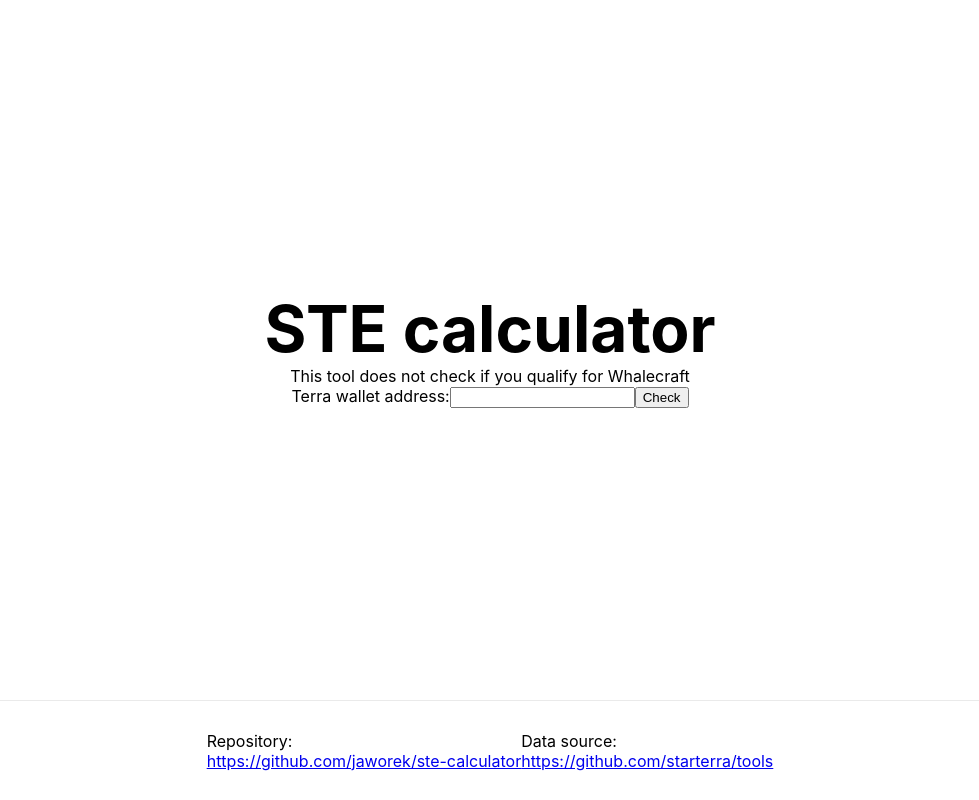
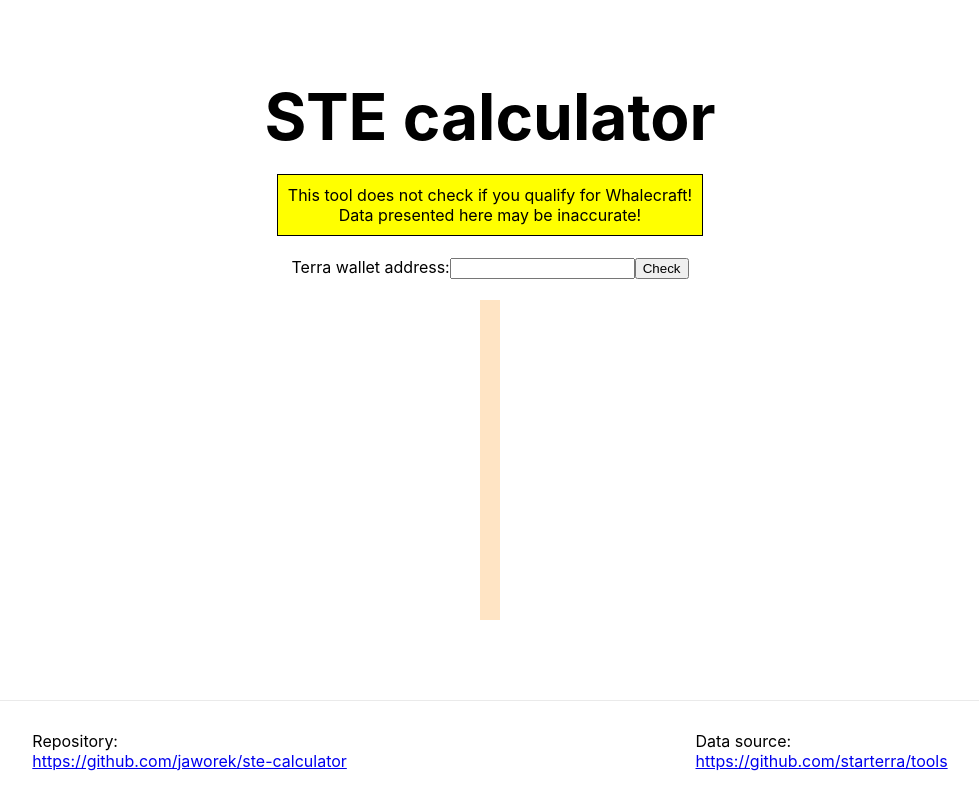
Before and after one commit to jaworek/ste-calculator, a Next.js app: page / in a window 1280 px wide. Shown: the whole page, without its empty margins (150-1129 px from the left). Built offline with nearby package versions, Linux system fonts and the light colour scheme.

Commit message:
update styles

```diff
--- a/pages/index.tsx
+++ b/pages/index.tsx
@@ -4,6 +4,8 @@ import { useState } from "react";
 import styles from "../styles/Home.module.css";
 
 const URL = "https://starterra-tools-ste-be.herokuapp.com/ste/";
+
+const FACTIONS_URL = "https://api.starterra.io/factions";
 
 type Data = {
   address: string;
@@ -32,7 +34,14 @@ const Tier = ({ steValue }: { steValue: number }) => {
 };
 
 const Disclaimer = () => {
-  return <div>This tool does not check if you qualify for Whalecraft</div>;
+  return (
+    <div className={styles.disclaimer}>
+      <div>
+        This tool does not check if you qualify for Whalecraft!
+      </div>
+      <div>Data presented here may be inaccurate!</div>
+    </div>
+  );
 };
 
 const Statistics = ({ data }: { data: Data }) => {
@@ -93,6 +102,7 @@ const Home: NextPage = () => {
           <button onClick={checkWallet}>Check</button>
         </div>
 
+        <div className={styles.content}>
           {(() => {
             if (loading) {
               return <div>Loading...</div>;
@@ -109,6 +119,7 @@ const Home: NextPage = () => {
               <Tier steValue={data.ste_value} />
             </>
           ) : null}
+        </div>
       </main>
 
       <footer className={styles.footer}>
--- a/styles/Home.module.css
+++ b/styles/Home.module.css
@@ -3,8 +3,8 @@
   padding: 0 0.5rem;
   display: flex;
   flex-direction: column;
-  justify-content: center;
-  align-items: center;
+  /* justify-content: center; */
+  /* align-items: center; */
   height: 100vh;
 }
 
@@ -13,8 +13,8 @@
   flex: 1;
   display: flex;
   flex-direction: column;
-  justify-content: center;
   align-items: center;
+  justify-content: space-between;
 }
 
 .footer {
@@ -22,7 +22,7 @@
   height: 100px;
   border-top: 1px solid #eaeaea;
   display: flex;
-  justify-content: center;
+  justify-content: space-around;
   align-items: center;
 }
 
@@ -58,6 +58,21 @@
 .description {
   line-height: 1.5;
   font-size: 1.5rem;
+}
+
+.disclaimer {
+  display: flex;
+  flex-flow: column;
+  align-items: center;
+  padding: 10px;
+  background-color: yellow;
+  border: 1px solid;
+}
+
+.content {
+  background-color: bisque;
+  padding: 10px;
+  height: 40vh;
 }
 
 .code {
```
Lines whose indentation alone changed are shown as unchanged.
